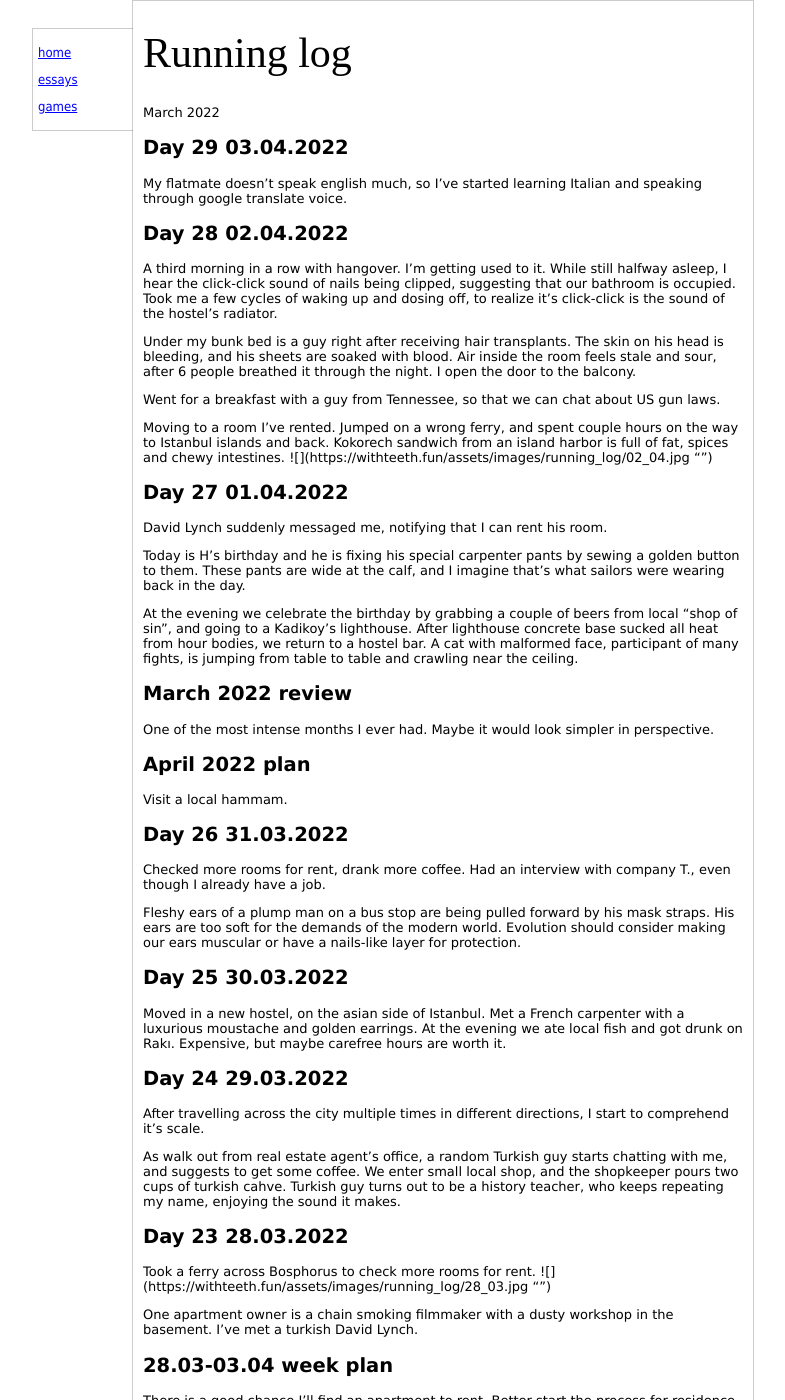
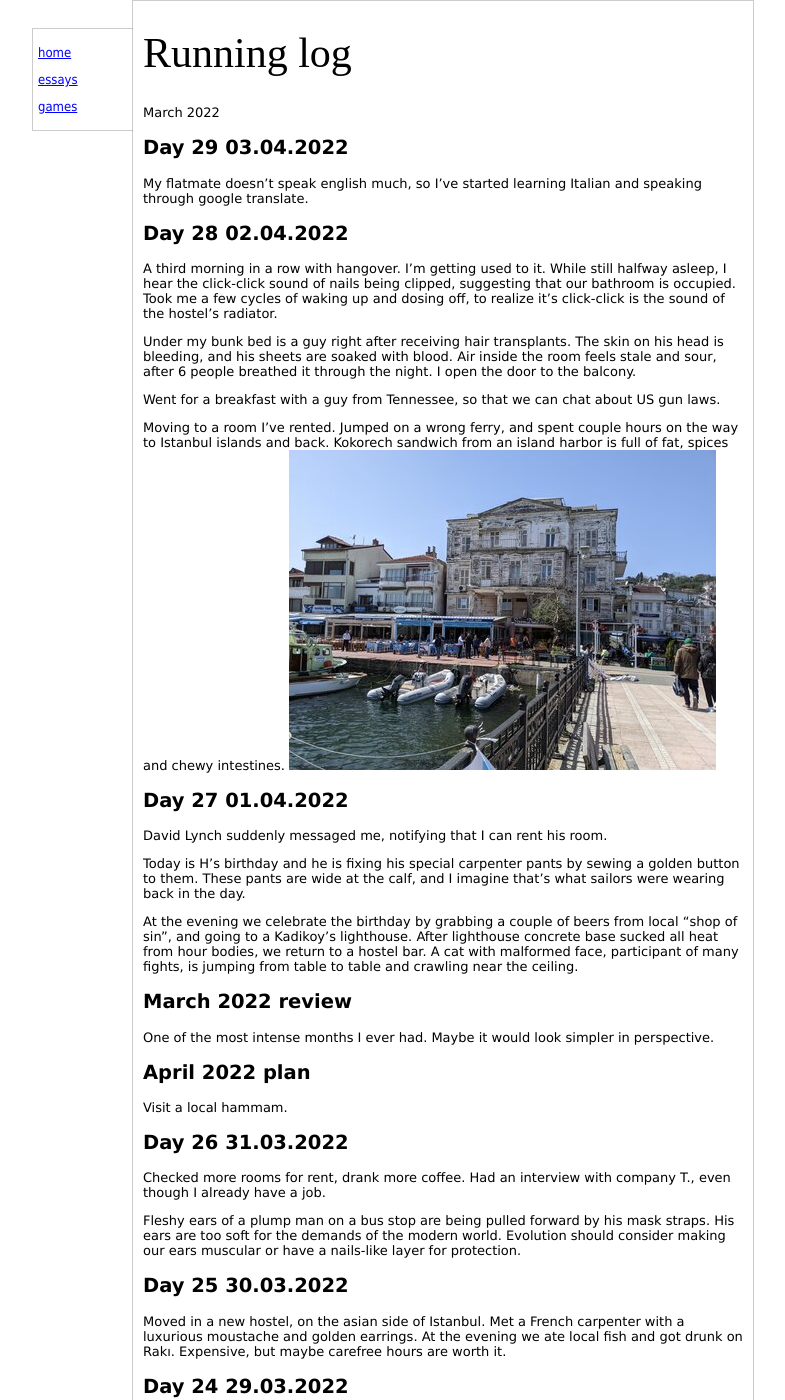
Before and after one commit to saint-angels/saint-angels.github.io, a Jekyll site: the page built from _essays/running_log.md, in a window 1280 px wide and 1400 px high. Shown: the whole window, without its empty margins (247-1032 px from the left). Built offline with Jekyll 4.4.1, drawn with Linux system fonts in a browser that asks for light colours; some of the changed text lies outside the part shown.

Commit message:
fix img 2

```diff
--- a/_essays/running_log.md
+++ b/_essays/running_log.md
@@ -4,7 +4,7 @@ date: 2022-03-07
 draft_readers:
 ---
 ## Day 29 03.04.2022
-My flatmate doesn't speak english much, so I've started learning Italian and speaking through google translate voice.
+My flatmate doesn't speak english much, so I've started learning Italian and speaking through google translate.
 
 ## Day 28 02.04.2022
 A third morning in a row with hangover. I'm getting used to it.
@@ -18,7 +18,7 @@ Went for a breakfast with a guy from Tennessee, so that we can chat about US gun
 
 Moving to a room I've rented. Jumped on a wrong ferry, and spent couple hours on the way to Istanbul islands and back.
 Kokorech sandwich from an island harbor is full of fat, spices and chewy intestines.
-![]({{site.url}}/assets/images/running_log/02_04.jpg "")
+![](/assets/images/running_log/02_04.jpg)
 
 ## Day 27  01.04.2022
 David Lynch suddenly messaged me, notifying that I can rent his room.
@@ -55,7 +55,7 @@ Turkish guy turns out to be a history teacher, who keeps repeating my name, enjo
 
 ## Day 23  28.03.2022
 Took a ferry across Bosphorus to check more rooms for rent.
-![]({{site.url}}/assets/images/running_log/28_03.jpg "")
+![](/assets/images/running_log/28_03.jpg)
 
 One apartment owner is a chain smoking filmmaker with a dusty workshop in the basement. I've met a turkish David Lynch.
 
```
